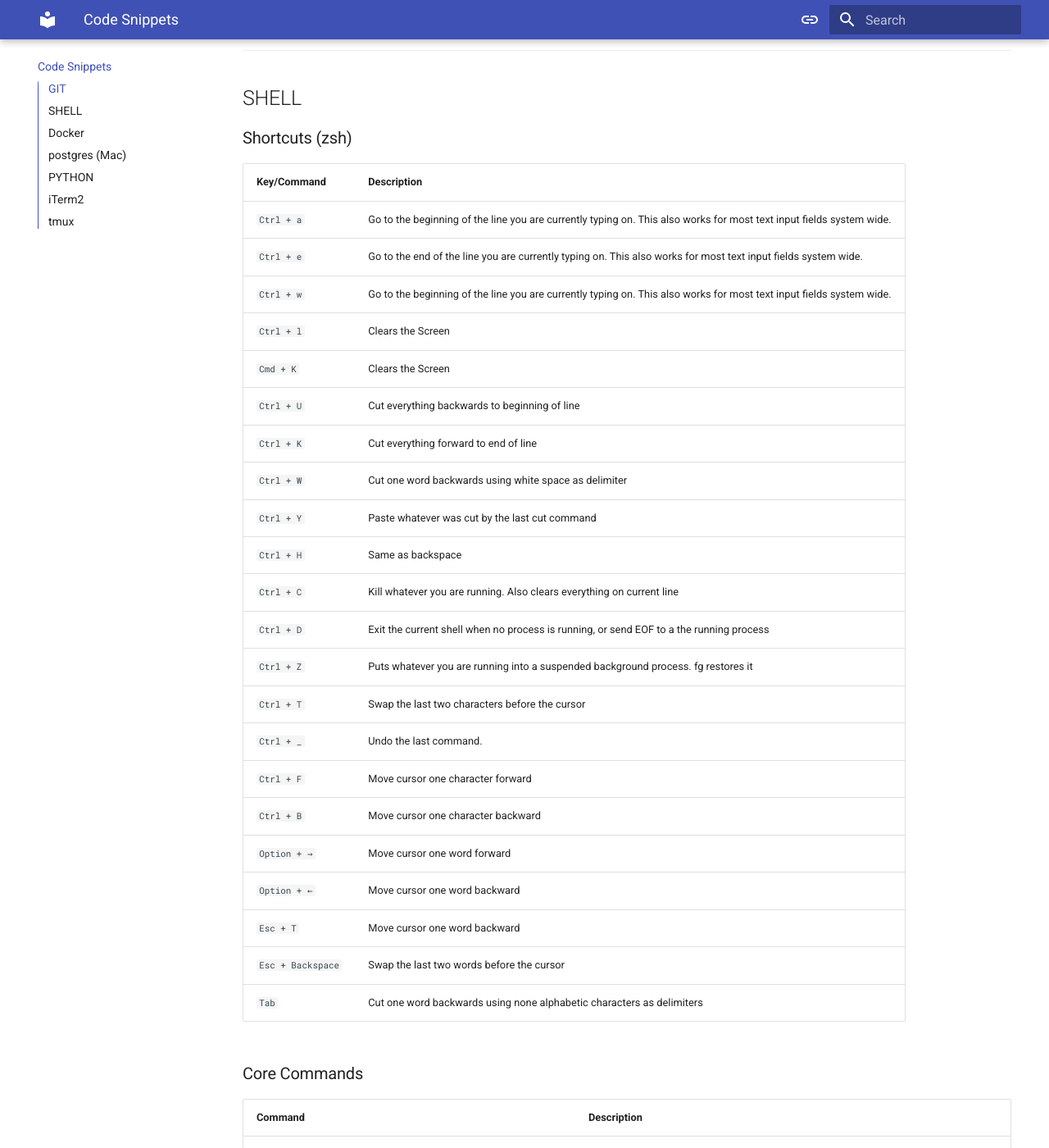
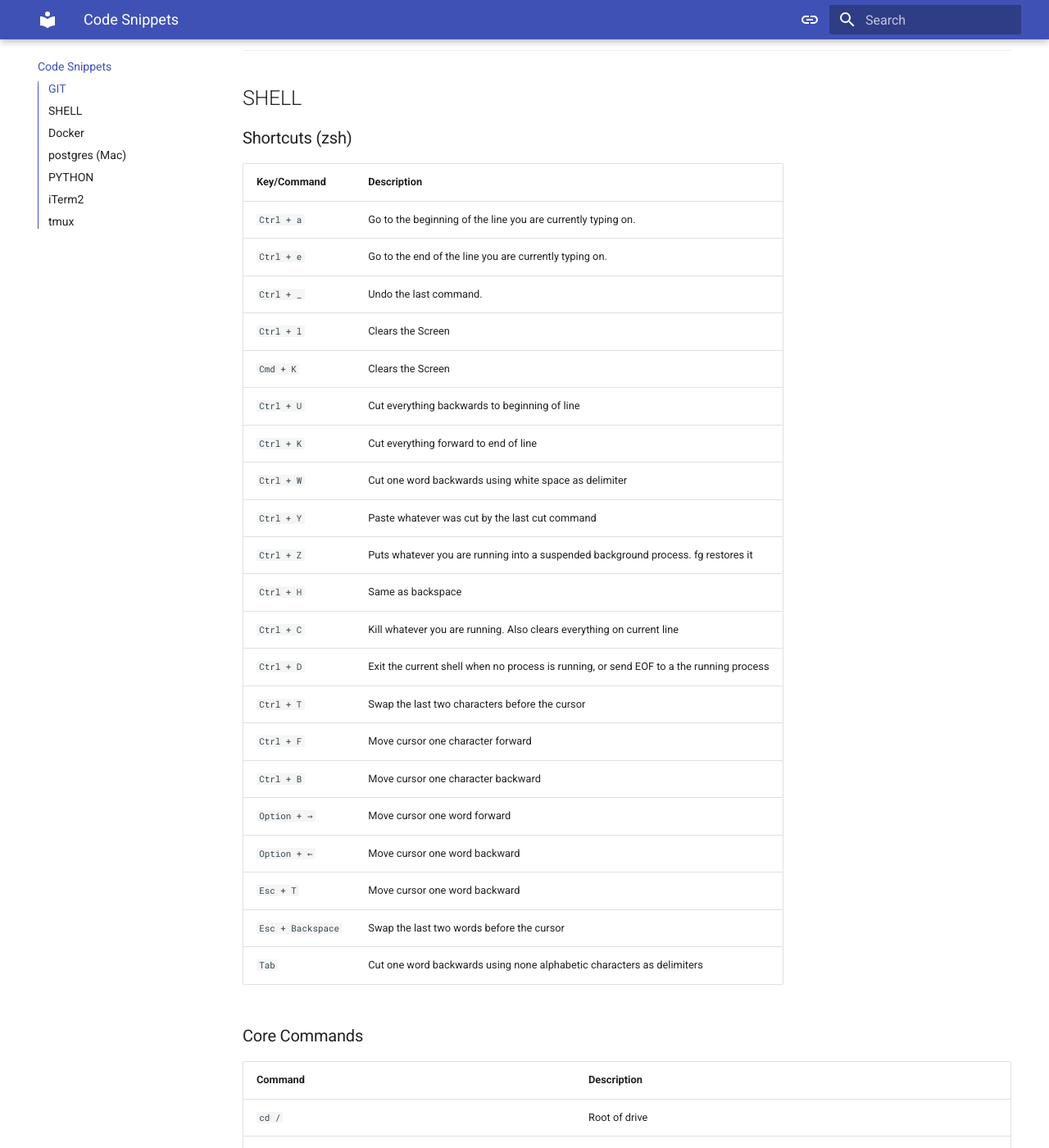
Before and after one commit to sfuller14/uhh, an MkDocs documentation site: the page built from docs/snippets.md, in a window 1280 px wide and 1400 px high, scrolled down 3452 px. Shown: the whole window at 82% size. Built offline with MkDocs 1.6.1 and Material for MkDocs 9.7.7, drawn with Linux system fonts in a browser that asks for light colours; some of the changed text lies outside the part shown.

```diff
--- a/docs/snippets.md
+++ b/docs/snippets.md
@@ -118,21 +118,20 @@
 ### Shortcuts (zsh)
 | Key/Command | Description |
 | --- | --- |
-| `Ctrl + a` | Go to the beginning of the line you are currently typing on. This also works for most text input fields system wide. |
-| `Ctrl + e` | Go to the end of the line you are currently typing on. This also works for most text input fields system wide. |
-| `Ctrl + w` | Go to the beginning of the line you are currently typing on. This also works for most text input fields system wide. |
+| `Ctrl + a` | Go to the beginning of the line you are currently typing on. |
+| `Ctrl + e` | Go to the end of the line you are currently typing on. |
+| `Ctrl + _` | Undo the last command. |
 | `Ctrl + l` | Clears the Screen |
 | `Cmd + K` | Clears the Screen |
 | `Ctrl + U` | Cut everything backwards to beginning of line |
 | `Ctrl + K` | Cut everything forward to end of line |
 | `Ctrl + W` | Cut one word backwards using white space as delimiter |
 | `Ctrl + Y` | Paste whatever was cut by the last cut command |
+| `Ctrl + Z` | Puts whatever you are running into a suspended background process. fg restores it |
 | `Ctrl + H` | Same as backspace |
 | `Ctrl + C` | Kill whatever you are running. Also clears everything on current line |
 | `Ctrl + D` | Exit the current shell when no process is running, or send EOF to a the running process |
-| `Ctrl + Z` | Puts whatever you are running into a suspended background process. fg restores it |
 | `Ctrl + T` | Swap the last two characters before the cursor |
-| `Ctrl + _` | Undo the last command. |
 | `Ctrl + F` | Move cursor one character forward |
 | `Ctrl + B` | Move cursor one character backward |
 | `Option + →` | Move cursor one word forward |
```
Also changed, not shown: other parts of docs/snippets.md (+3 -0 lines).
